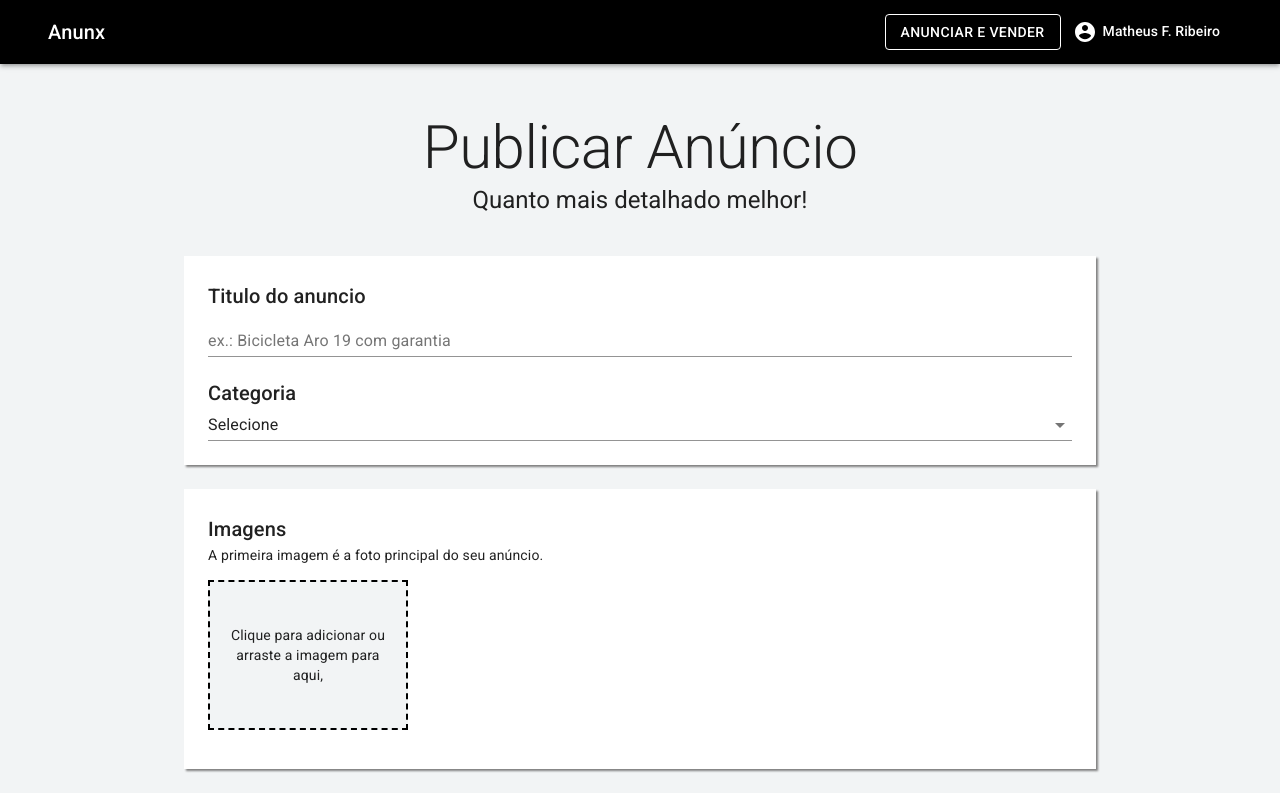
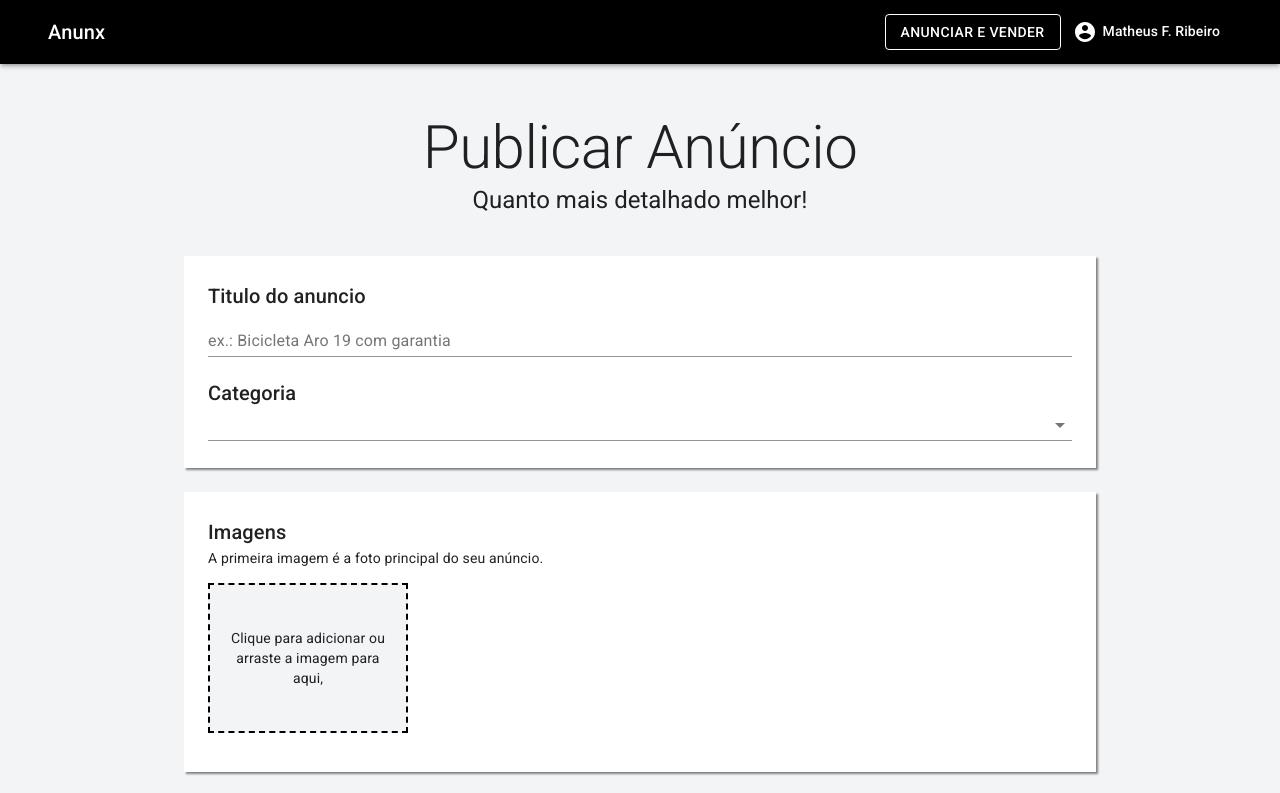
Before and after one commit to matheusfribeiro/anunx, a Next.js app: page /user/publish in a window 1280 px wide. Shown: the top 793 px of the page. Built offline with nearby package versions, Linux system fonts and the light colour scheme.

Commit message:
category field validation

```diff
--- a/pages/user/publish.js
+++ b/pages/user/publish.js
@@ -10,10 +10,12 @@
   Select,
   TextField,
   Typography,
-  FormControl,
   InputLabel,
   OutlinedInput,
   InputAdornment,
+  MenuItem,
+  FormControl,
+  FormHelperText,
 } from '@material-ui/core'
 import { useDropzone } from 'react-dropzone'
 import { makeStyles } from '@material-ui/core/styles'
@@ -87,6 +89,9 @@
     .min(6, 'Escreva um título maior')
     .max(100, 'Título muito grande')
     .required('Campo obrigatório'),
+
+  category: yup.string()
+    .required('Campo obrigatório')
 })
 
 const Publish = () => {
@@ -118,7 +123,8 @@
     <TemplateDefault>
       <Formik
         initialValues={{
-          title: ''
+          title: '',
+          category: ''
         }}
         validationSchema={validationSchema}
         onSubmit={() => {
@@ -166,32 +172,33 @@
                     <Typography component="h6" variant="h6" color="textPrimary">
                       Categoria
                     </Typography>
-                    <Select
-                      native
-                      value=""
-                      fullWidth
-                      onChange={()=> {}}
-                      inputProps={{
-                        name: 'age',
-                      }}
-                    >
-                      <option value="">Selecione</option>
-                      <option value={1}>Bebê e Crianças</option>
-                      <option value={2}>Agricultura</option>
-                      <option value={3}>Moda</option>
-                      <option value={3}>Carros, Motos e Barcos</option>
-                      <option value={3}>Serviços</option>
-                      <option value={3}>Lazer</option>
-                      <option value={3}>Animais</option>
-                      <option value={3}>Moveis, Casa e Jardim</option>
-                      <option value={3}>Imóveis</option>
-                      <option value={3}>Equipamentos e Ferramentas</option>
-                      <option value={3}>Celulares e Tablets</option>
-                      <option value={3}>Esporte</option>
-                      <option value={3}>Tecnologia</option>
-                      <option value={3}>Emprego</option>
-                      <option value={3}>Outros</option>
-                    </Select>
+                    <FormControl error={errors.category} fullWidth>
+                      <Select
+                        name="category"
+                        value={values.category}
+                        fullWidth
+                        onChange={handleChange}
+                      >
+                        <MenuItem value="Bebê e Crianças">Bebê e Crianças</MenuItem>
+                        <MenuItem value="Agricultura">Agricultura</MenuItem>
+                        <MenuItem value="Moda">Moda</MenuItem>
+                        <MenuItem value="Carros, Motos e Barcos">Carros, Motos e Barcos</MenuItem>
+                        <MenuItem value="Serviços">Serviços</MenuItem>
+                        <MenuItem value="Lazer">Lazer</MenuItem>
+                        <MenuItem value="Animais">Animais</MenuItem>
+                        <MenuItem value="Moveis, Casa e Jardim">Moveis, Casa e Jardim</MenuItem>
+                        <MenuItem value="Imóveis">Imóveis</MenuItem>
+                        <MenuItem value="Equipamentos e Ferramentas">Equipamentos e Ferramentas</MenuItem>
+                        <MenuItem value="Celulares e Tablets">Celulares e Tablets</MenuItem>
+                        <MenuItem value="Esporte">Esporte</MenuItem>
+                        <MenuItem value="Tecnologia">Tecnologia</MenuItem>
+                        <MenuItem value="Emprego">Emprego</MenuItem>
+                        <MenuItem value="Outros">Outros</MenuItem>
+                      </Select>
+                      <FormHelperText>
+                        { errors.category }
+                      </FormHelperText>
+                    </FormControl>
                   </Box>
                 </Container>
 
```
